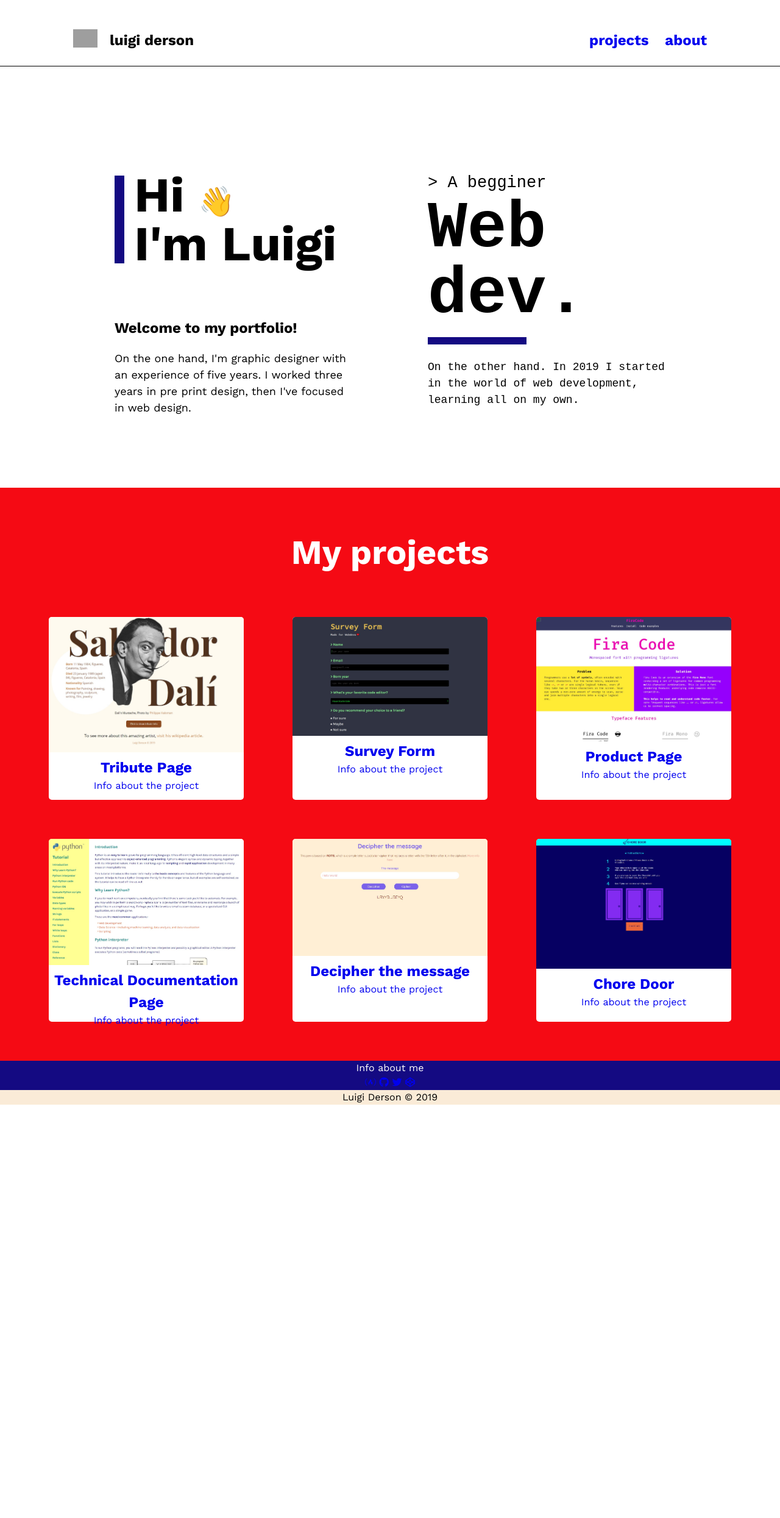
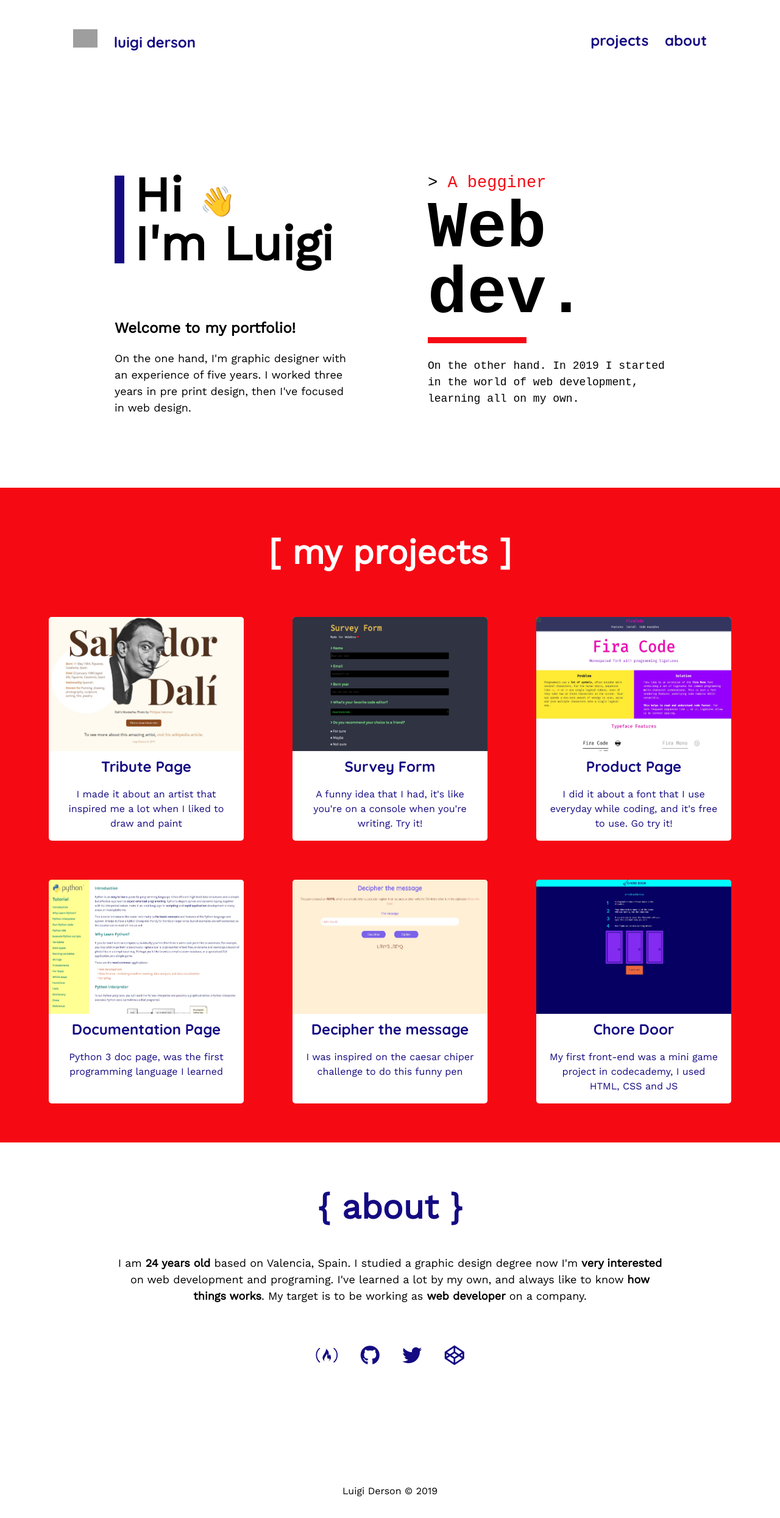
Before and after one commit to luigi-derson/basic-portfolio, a plain HTML site: page index.html in a window 1280 px wide. Shown: the whole page at 61% size. Before the commit the page ends 1812 px from the top, so only its background shows below. Drawn offline with nearby package versions, Linux system fonts and the light colour scheme; grey boxes are pictures that could not be loaded.

Commit message:
Project ended

```diff
--- a/index.html
+++ b/index.html
@@ -15,8 +15,10 @@
   <nav id="navbar">
 
     <div class="menu">
-      <img src="http://www.luigiderson.com/wp-content/uploads/2019/01/Anagrama-color-fit.svg" alt="luigi derson logo">
-      <span>luigi derson</span>
+      <a class="logo" href="#welcome-section">
+        <img src="http://www.luigiderson.com/wp-content/uploads/2019/01/Anagrama-color-fit.svg" alt="luigi derson logo">
+        <span>luigi derson</span>
+      </a>
 
       <ul>
         <li><a href="#projects">projects</a></li>
@@ -42,7 +44,7 @@
       <p>On the one hand, I'm graphic designer with an experience of five years. I worked three years in pre print design, then I've focused in web design.</p>
     </div>
     <div class="dev">
-      <p class="begginer">> A begginer</p>
+      <p class="begginer">> <span class="red">A begginer</span></p>
       <span class="web"><b>Web <br> dev.</b></span>
       <div class="line-two"></div>
       <p>On the other hand. In 2019 I started in the world of web development, learning all on my own.</p>
@@ -52,54 +54,54 @@
 
   <section id="projects">
 
-    <span>My projects</span>
+    <span>[ my projects ]</span>
 
     <div class="projects-wrapper">
       <div class="project-card">
         <a href="https://codepen.io/Luigi-Derson/full/bJMbJv" target="_blank">
           <img src="./img/dali.jpg" alt="tribute-page">
-          <div class="project-title">Tribute Page</div>
-          <p>Info about the project</p>
+          <div class="project-tile">Tribute Page</div>
+          <p>I made it about an artist that inspired me a lot when I liked to draw and paint</p>
         </a>
       </div>
 
       <div class="project-card">
         <a href="https://codepen.io/Luigi-Derson/full/wZXdQJ" target="_blank">
           <img src="./img/survey.jpg" alt="survey-form">
-          <div class="project-title">Survey Form</div>
-          <p>Info about the project</p>
+          <div class="project-tile">Survey Form</div>
+          <p>A funny idea that I had, it's like you're on a console when you're writing. Try it!</p>
         </a>
       </div>
 
       <div class="project-card">
         <a href="https://codepen.io/Luigi-Derson/full/zXyReB" target="_blank">
           <img src="./img/product.jpg" alt="product-landing">
-          <div class="project-title">Product Page</div>
-          <p>Info about the project</p>
+          <div class="project-tile">Product Page</div>
+          <p>I did it about a font that I use everyday while coding, and it's free to use. Go try it!</p>
         </a>
       </div>
 
       <div class="project-card">
         <a href="https://codepen.io/Luigi-Derson/full/vMqzYZ" target="_blank">
           <img src="./img/documentation.jpg" alt="documentation-page">
-          <div class="project-title">Technical Documentation Page</div>
-          <p>Info about the project</p>
+          <div class="project-tile">Documentation Page</div>
+          <p>Python 3 doc page, was the first programming language I learned</p>
         </a>
       </div>
 
       <div class="project-card">
         <a href="https://codepen.io/Luigi-Derson/full/qGWpKN" target="_blank">
           <img src="./img/coded.jpg" alt="decipher-web">
-          <div class="project-title">Decipher the message</div>
-          <p>Info about the project</p>
+          <div class="project-tile">Decipher the message</div>
+          <p>I was inspired on the caesar chiper challenge to do this funny pen</p>
         </a>
       </div>
 
       <div class="project-card">
         <a href="https://codepen.io/Luigi-Derson/full/NVjwxm" target="_blank">
           <img src="./img/chore.jpg" alt="chore-door">
-          <div class="project-title">Chore Door</div>
-          <p>Info about the project</p>
+          <div class="project-tile">Chore Door</div>
+          <p>My first front-end was a mini game project in codecademy, I used HTML, CSS and JS</p>
         </a>
       </div>
     </div>
@@ -109,7 +111,10 @@
 
   <section id="about">
 
-    <p>Info about me</p>
+    <span>{ about }</span>
+
+    <p>I am <b>24 years old</b> based on Valencia, Spain. I studied a graphic design degree now I'm <b>very interested</b> on web development and programing. I've learned a lot by my own, and always like to know <b>how things works</b>. My target is to be working as <b>web developer</b> on a company.</p>
+
     <ul>
       <li>
         <a id="profile-link" href="https://www.freecodecamp.org/luigi.derson" target="_blank"><i
@@ -132,6 +137,8 @@
     Luigi Derson &copy; 2019
   </footer>
 
+
+  <script src="https://cdn.freecodecamp.org/testable-projects-fcc/v1/bundle.js"></script>
 </body>
 
 </html>
--- a/style.css
+++ b/style.css
@@ -1,4 +1,4 @@
-@import url('https://fonts.googleapis.com/css?family=Work+Sans:400,700');
+@import url('https://fonts.googleapis.com/css?family=Quicksand:700|Work+Sans&display=swap');
 
 * {
   padding: 0;
@@ -11,17 +11,24 @@ body, html {
   line-height: 1.5;
 }
 
-a {
+a, a:visited {
   text-decoration: none;
+  color: #140A82;
+}
+
+a:hover {
+  color: #f50a14;
 }
 
 nav {
   position: fixed;
   font-size: 1.5em;
-  font-weight: 700;
+  font-family: 'Quicksand';
+  font-weight: 600;
   width: 100%;
   z-index: 99;
-  border-bottom: 1px solid black;
+  background-color: rgba(255,255,255,0.95);
+  /* border-bottom: 1px solid black; */
 }
 
 .menu {
@@ -47,7 +54,6 @@ nav img {
 }
 
 .intro {
-  /* border: 1px solid black; */
   top: 0;
   min-height: 65vh;
   padding-top: 35vh;
@@ -87,7 +93,7 @@ h1 {
 }
 
 .welcome {
-  font-weight: 700;
+  font-weight: 600;
   font-size: 1.5em;
 }
 
@@ -112,9 +118,13 @@ h1 {
 
 .line-two {
   width: 9em;
-  height: 0.7em;
-  background-color: #140A82;
+  height: 0.6em;
+  background-color: #f50a14;
   margin: 1rem 0 1.5rem;
+}
+
+.red {
+  color: #f50a14;
 }
 
 /* .yellow {
@@ -127,22 +137,16 @@ h1 {
   z-index: 0;
 } */
 
-.project-card img {
-  border-top-left-radius: 5px;
-  border-top-right-radius: 5px;
-  width: 100%;
-}
 
 #projects {
   background-color: #f50a14;
-  height: 85%;
   padding-top: 5%;
   text-align: center;
 }
 
 #projects span {
   font-size: 3.5em;
-  font-weight: 700;
+  font-weight: 600;
   color: #fff;
 }
 
@@ -158,28 +162,160 @@ h1 {
 .project-card {
   background-color: #fff;
   width: 20em;
-  height: 300px;
+  height: auto;
   border-radius: 5px;
   margin:2rem;
 }
 
-.project-title {
-  font-weight: 700;
+.project-card img {
+  border-top-left-radius: 5px;
+  border-top-right-radius: 5px;
+  height: 220px;
+  width: 100%;
+}
+.project-tile {
+  font-weight: 600;
   font-size: 1.5em;
+  font-family: 'Quicksand';
+}
+
+.project-card p {
+  padding: 1em;
 }
 
 #about {
-  background-color: #140A82;
-  color: #fff;
   text-align: center;
+  width: 70%;
+  display: block;
+  margin: 0 auto;
+  padding-top: 5%;
+}
+
+#about span {
+  font-size: 3.5em;
+  font-weight: 600;
+  color: #140A82;
+}
+
+#about p {
+  padding: 2em 0;
+  font-size: 1.125em;
+}
+
+#about ul {
+  padding: 2em 0;
 }
 
 #about ul li {
   display: inline-block;
+}
 
+.fab {
+  font-size: 2em;
+  padding: 0 1rem;
 }
 
 footer {
-  background-color: antiquewhite;
+  margin-top: 10em;
+  margin-bottom: 2em;
   text-align: center;
 }
+
+@media (max-width: 950px) {
+  .intro {
+    min-height: 80vh;
+    padding-top: 20vh;
+    flex-direction: column;
+    align-content: center;
+    justify-content: center;
+  }
+
+  .designer {
+    margin: 0 auto;
+  }
+
+  .dev {
+    margin: 0 auto;
+    padding: 2em 0;
+  }
+
+  .designer p, .dev p {
+    width: 320px;
+  }
+
+  .welcome {
+    font-size: 1.350em;
+  }
+}
+
+@media (max-width: 650px) {
+  .logo span {
+    display: none;
+  }
+
+  .menu {
+    display: flex;
+    justify-content: center;
+    padding: 2em 2em 1em;
+  }
+
+  nav ul {
+    margin-left: unset;
+  }
+
+  h1 {
+    font-size: 4.2em;
+  }
+
+  .line {
+    height: 8em;
+  }
+
+  .project-card {
+    width: 90%;
+    margin:1rem 0;
+  }
+
+  #projects span {
+    font-size: 2.8em;
+  }
+
+  .projects-wrapper {
+    display: flex;
+    flex-wrap: wrap;
+    justify-content: center;
+    align-content: space-around;
+    padding: 0.5em;
+    height: 100%;
+  }
+
+  .fab {
+    font-size: 2em;
+    padding: 0 0.5rem;
+  }
+}
+
+@media (min-width: 320px) and (max-width: 346px) {
+  .menu {
+    display: flex;
+    justify-content: center;
+    padding: 1em;
+  }
+
+  .project-card {
+    width: 95%;
+    margin:1rem 0;
+  }
+
+  #projects span {
+    font-size: 2.5em;
+  }
+
+  h1 {
+    font-size: 3.8em;
+  }
+
+  .designer p, .dev p {
+    width: 280px;
+  }
+}
```
